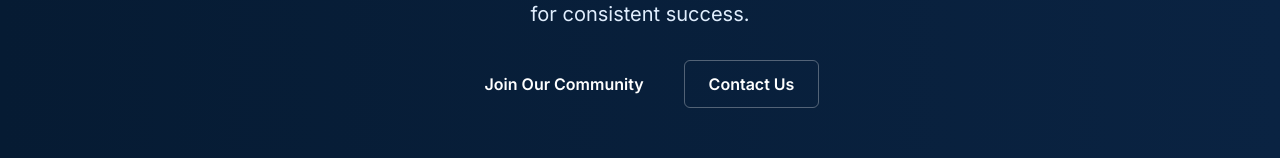
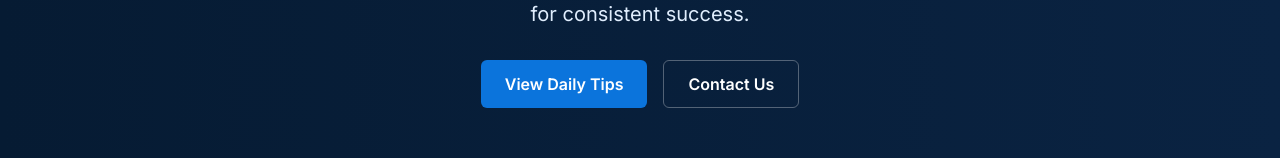
Before and after one commit to Ebub3G/Mr.-Banks-Tips, a React (Vite) app in the folder project/: page /about in a window 1280 px wide. Shown: the part 316-474 px from the top of the page. Built offline with nearby package versions, Linux system fonts and the light colour scheme.

Commit message:
Update AboutPage.tsx

```diff
--- a/project/src/pages/AboutPage.tsx
+++ b/project/src/pages/AboutPage.tsx
@@ -35,9 +35,9 @@ const AboutPage = () => {
               </p>
 
               <div className="flex flex-col sm:flex-row justify-center gap-4">
-                <Link to="/premium">
-                  <Button variant="premium" size="lg" className="font-semibold text-base">
-                    Join Our Community
+                <Link to="/tips">
+                  <Button variant="primary" size="lg" className="font-semibold text-base">
+                    View Daily Tips
                   </Button>
                 </Link>
                 <Link to="/contact">
```
